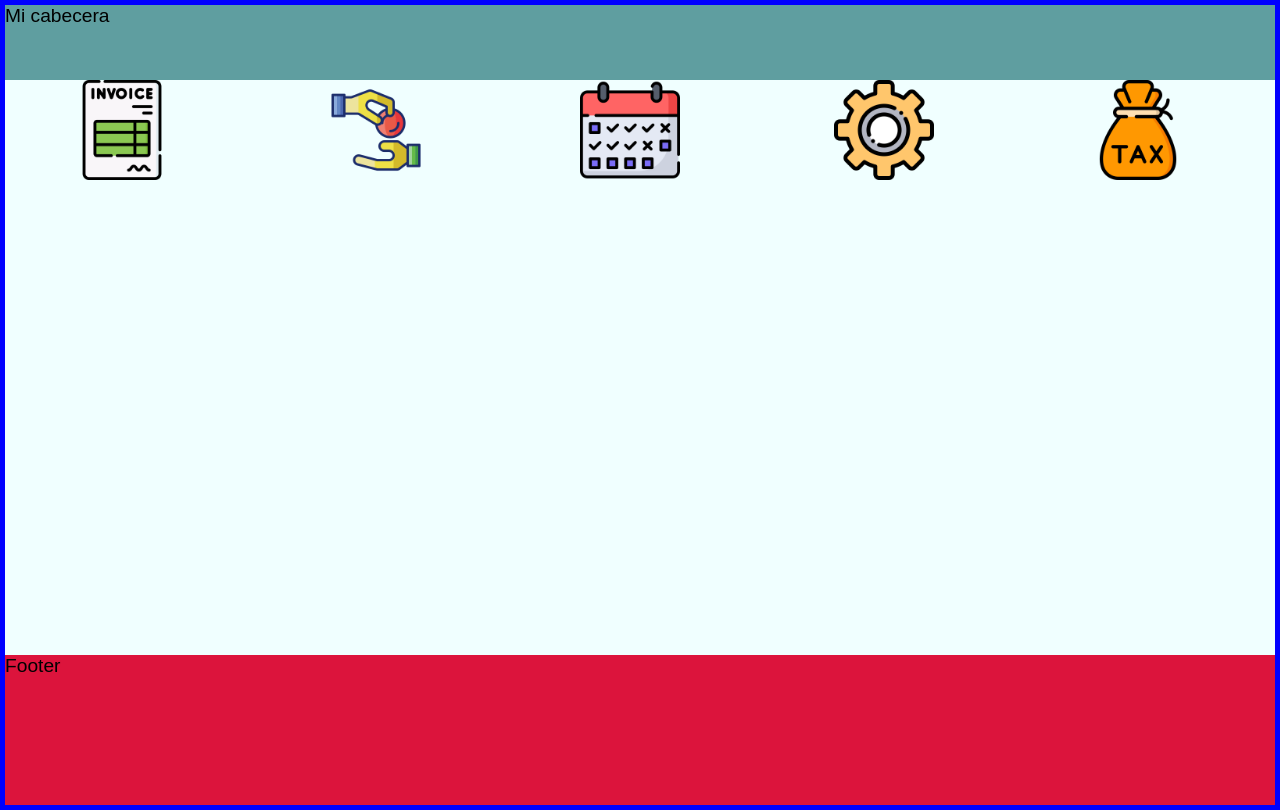
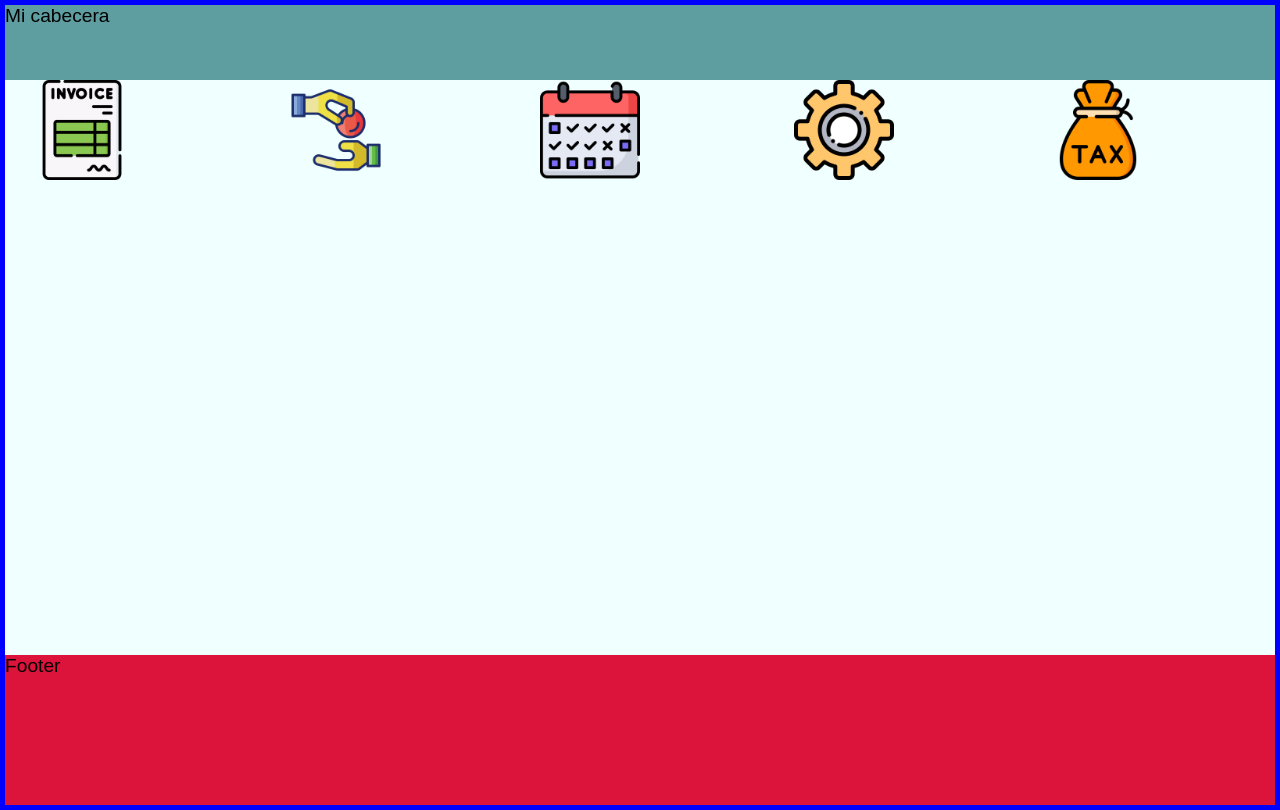
Before and after one commit to GustavoIglesias/LaboratorioA, a plain HTML site: page index.html in a window 1280 px wide. Drawn offline with Linux system fonts and the light colour scheme.

Commit message:
finalizado

```diff
--- a/src/estilos3.css
+++ b/src/estilos3.css
@@ -30,13 +30,18 @@ main {
   flex-grow: 1;
   justify-content: space-around;
   background: azure;
+  flex-direction: row;
+  flex-wrap: wrap;
+  align-items:stretch;
 }
 
 #contenido div {
-  flex-direction: row;
-  flex-wrap: wrap;
-  align-items: center;
-  width: 120px;
+
+  width: 200px;
+  height: 200px;
+}
+#contenido div:hover{
+background-color: #00ff0020;
 }
 #contenido div img {
   width: 100px;
```
Also changed, not shown: 1 other file.
